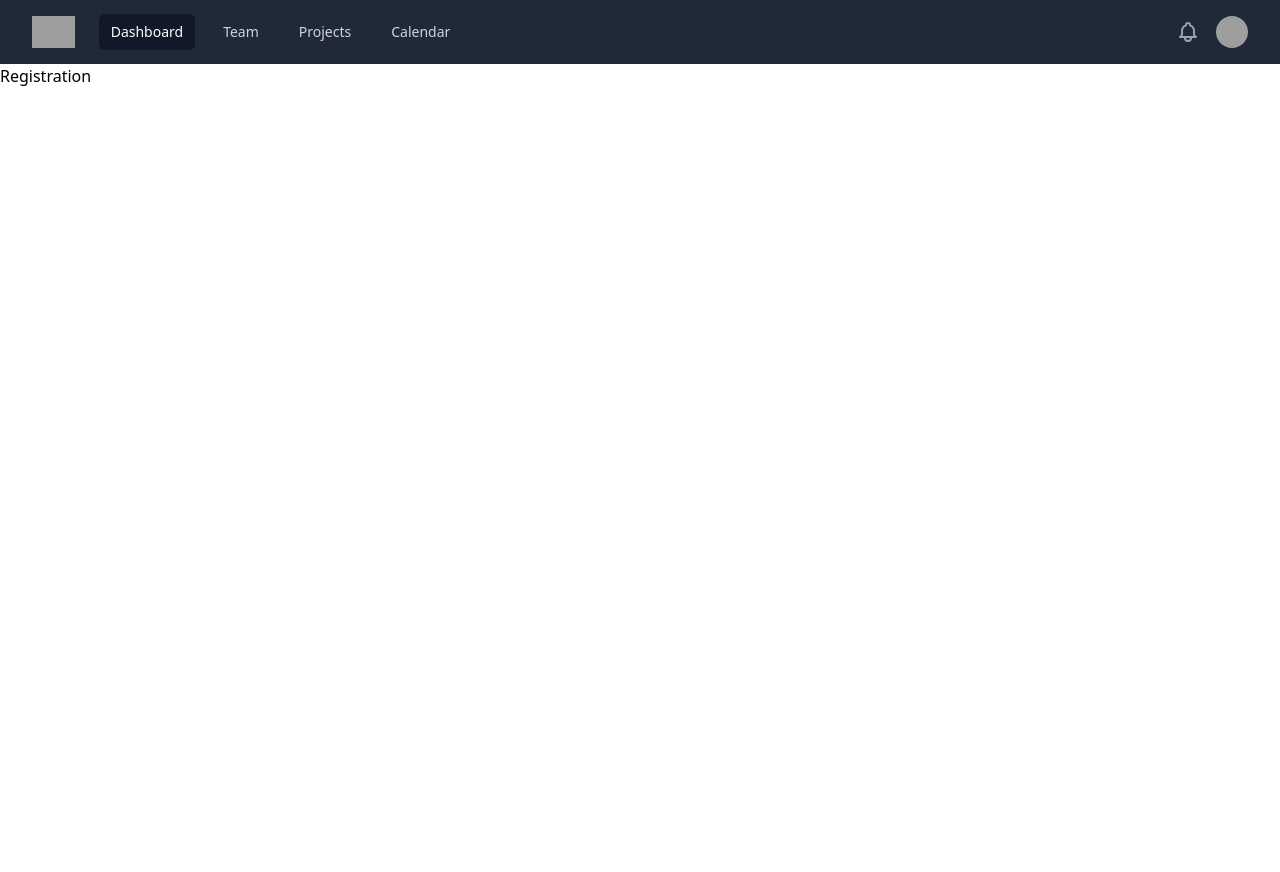
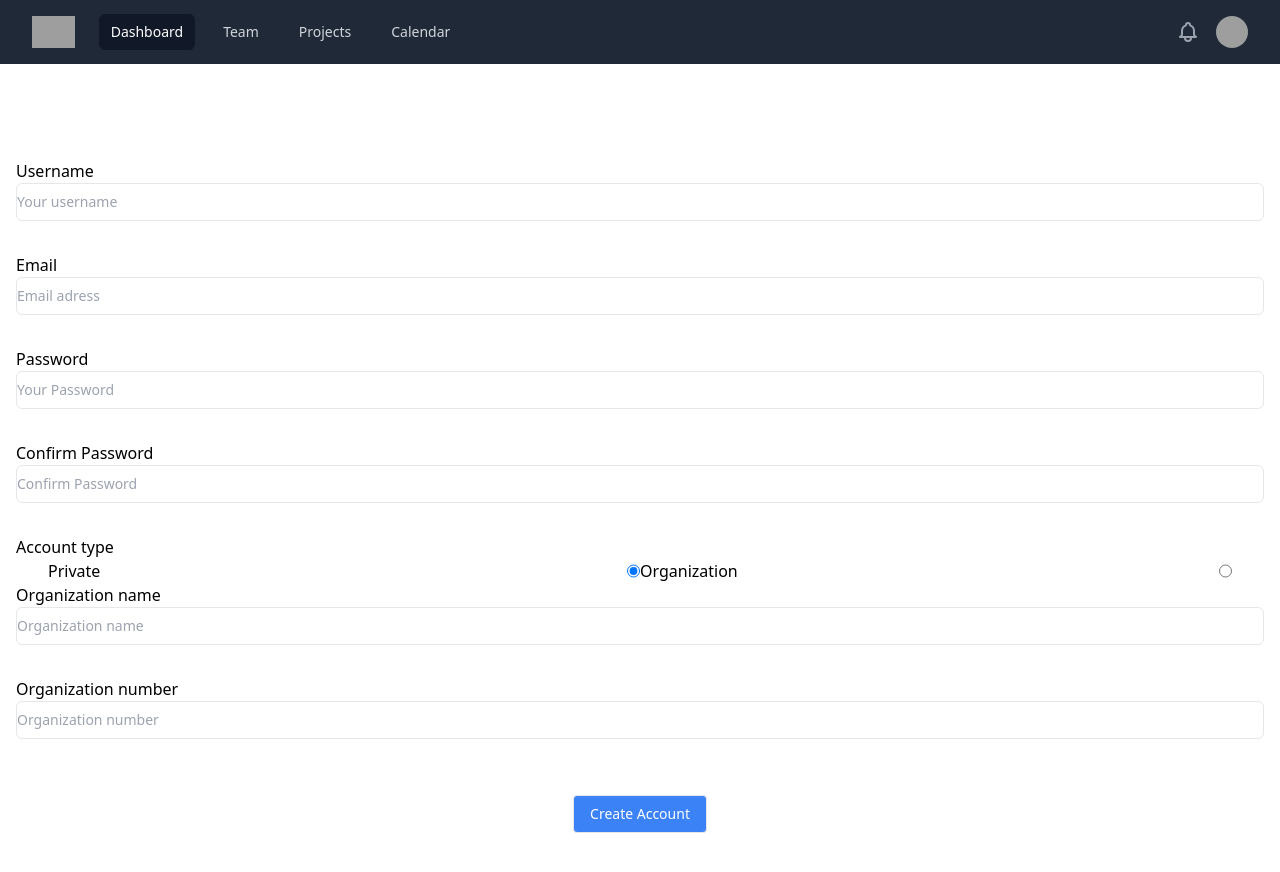
Before and after one commit to thedyze/auctionsite, a React (Vite) app in the folder frontend/: page /registration in a window 1280 px wide. Shown: the top 872 px of the page. Before the commit the page ends 800 px from the top, so only its background shows below. Built offline with nearby package versions, Linux system fonts and the light colour scheme; grey boxes are pictures that could not be loaded.

Commit message:
#8 Basic registration form

```diff
--- a/frontend/src/pages/Registration.jsx
+++ b/frontend/src/pages/Registration.jsx
@@ -1,3 +1,67 @@
+
 export const Registration = () => {
-  return <div>Registration</div>;
+
+
+  const handleFormSubmit = (e) => {
+    e.preventDefault();
+
+  };
+
+  const formStyle = `h-screen flex flex-col justify-center items-center p-4 mt-8 my-8`
+  const formElementStyle = `w-full`
+  const btnElementStyle = `flex justify-between w-full px-8`
+  const inputStyle = `w-full py-2 mb-8 text-primary border rounded-md outline-none text-sm transition duration-150 ease-in-out `
+  const buttonStyle = `bg-blue-500 hover:bg-blue-700 py-2 px-4 text-sm text-white rounded border border-green focus:outline-none focus:border-green-dark`
+
+
+  return <div>
+
+    <form className={formStyle} onSubmit={handleFormSubmit}>
+      <div className={formElementStyle}>
+        <label for="username">Username </label>
+        <input className={inputStyle} type="username" placeholder="Your username" required></input>
+      </div>
+      <div className={formElementStyle}>
+        <label for="email">Email </label>
+        <input className={inputStyle} type="email" placeholder="Email adress" required></input>
+      </div>
+      <div className={formElementStyle}>
+        <label for="password">Password</label>
+        <input className={inputStyle} type="password" placeholder="Your Password" required></input>
+      </div>
+      <div className={formElementStyle}>
+        <label for="confirm-password">Confirm Password</label>
+        <input className={inputStyle} type="password" placeholder="Confirm Password" required></input>
+      </div>
+
+      <div className={formElementStyle}>
+        <label for="account">Account type </label>
+        <div className={btnElementStyle}>
+          <label class="container">Private </label>
+          <input type="radio" checked={true} />
+          <span class="checkmark"></span>
+
+          <label class="container">Organization </label>
+          <input type="radio" />
+          <span class="checkmark"></span>
+        </div>
+      </div>
+
+      <div className={formElementStyle}>
+        <label for="org-name">Organization name</label>
+        <input className={inputStyle} type="org-name" placeholder="Organization name" required></input>
+      </div>
+
+      <div className={formElementStyle}>
+        <label for="org-nr">Organization number</label>
+        <input className={inputStyle} type="org-nr" placeholder="Organization number" required></input>
+      </div>
+
+
+      <div className='flex justify-center items-center mt-6'>
+        <button className={buttonStyle}>Create Account</button>
+      </div>
+    </form>
+  </div>
+
 };
```
